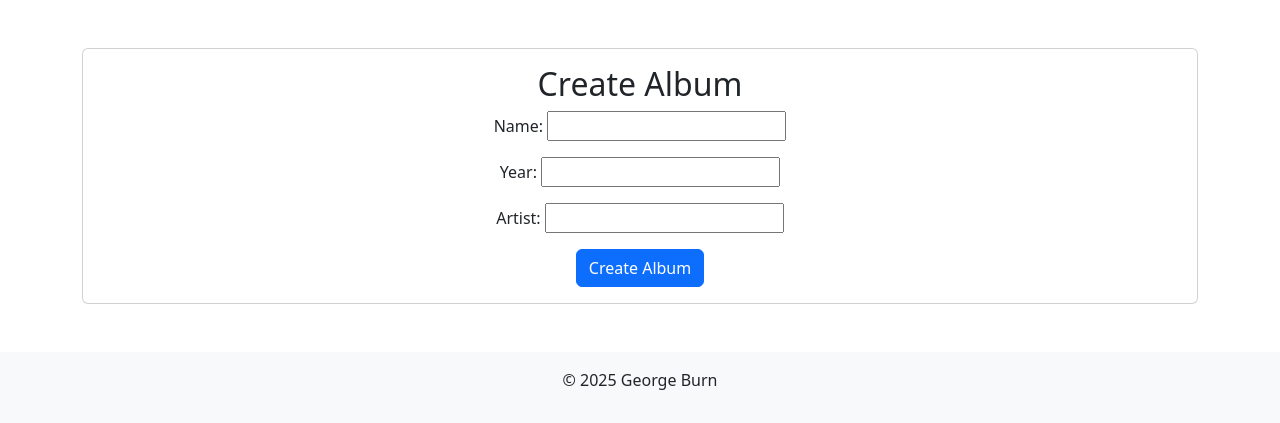
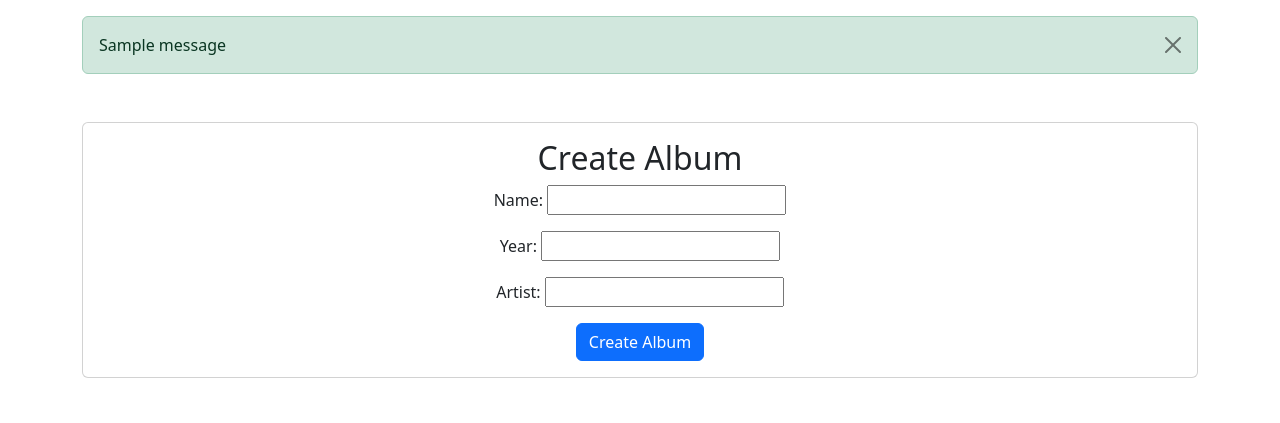
Before and after one commit to Georgeburn94/startrax, a Django app: page /album/new/ in a window 1280 px wide. Shown: the part 56-479 px from the top of the page. Run offline with Django 4.2, Linux system fonts and the light colour scheme; a user stored in the database is signed in; tables that the repository leaves empty hold one stand-in row (values such as "Sample post"); one stand-in notice (Sample message) is shown.

Commit message:
add: notification for data changes

```diff
--- a/startrax/templates/base.html
+++ b/startrax/templates/base.html
@@ -22,6 +22,16 @@
         </div>
     </nav>
     <main>
+        <div class="container mt-3">
+            {% if messages %}
+                {% for message in messages %}
+                <div class="alert alert-success alert-dismissible fade show" role="alert">
+                    {{ message }}
+                    <button type="button" class="btn-close" data-bs-dismiss="alert" aria-label="Close"></button>
+                </div>
+                {% endfor %}
+            {% endif %}
+        </div>
         {% block content %}{% endblock %}
     </main>
     <footer class="footer bg-body-tertiary py-3">
--- a/startrax/views.py
+++ b/startrax/views.py
@@ -63,6 +63,7 @@ class ReviewCreateView(LoginRequiredMixin, CreateView):
 
     def form_valid(self, form):
         form.instance.user = self.request.user
+        messages.success(self.request, 'Review created successfully.')
         return super().form_valid(form)
 
 class ReviewUpdateView(UpdateView):
@@ -71,11 +72,19 @@ class ReviewUpdateView(UpdateView):
     template_name = 'review_form.html'
     success_url = reverse_lazy('review_list')
 
+    def form_valid(self, form):
+        messages.success(self.request, 'Review updated successfully.')
+        return super().form_valid(form)
+
 class ReviewDeleteView(SuccessMessageMixin, DeleteView):
     model = Review
     template_name = 'review_confirm_delete.html'
     success_url = reverse_lazy('review_list')
     success_message = "Your review has been deleted."
+
+    def delete(self, request, *args, **kwargs):
+        messages.success(self.request, 'Review deleted successfully.')
+        return super().delete(request, *args, **kwargs)
 
     def delete(self, request, *args, **kwargs):
         messages.success(self.request, self.success_message)
@@ -89,6 +98,7 @@ class AlbumCreateView(LoginRequiredMixin, CreateView):
 
     def form_valid(self, form):
         form.instance.user = self.request.user
+        messages.success(self.request, 'Album created successfully.')
         return super().form_valid(form)
 
 class AlbumListView(ListView):
@@ -100,3 +110,7 @@ class AlbumDeleteView(LoginRequiredMixin, DeleteView):
     model = Album
     template_name = 'album_confirm_delete.html'
     success_url = reverse_lazy('review_list')
+
+    def delete(self, request, *args, **kwargs):
+        messages.success(self.request, 'Album deleted successfully.')
+        return super().delete(request, *args, **kwargs)
```
